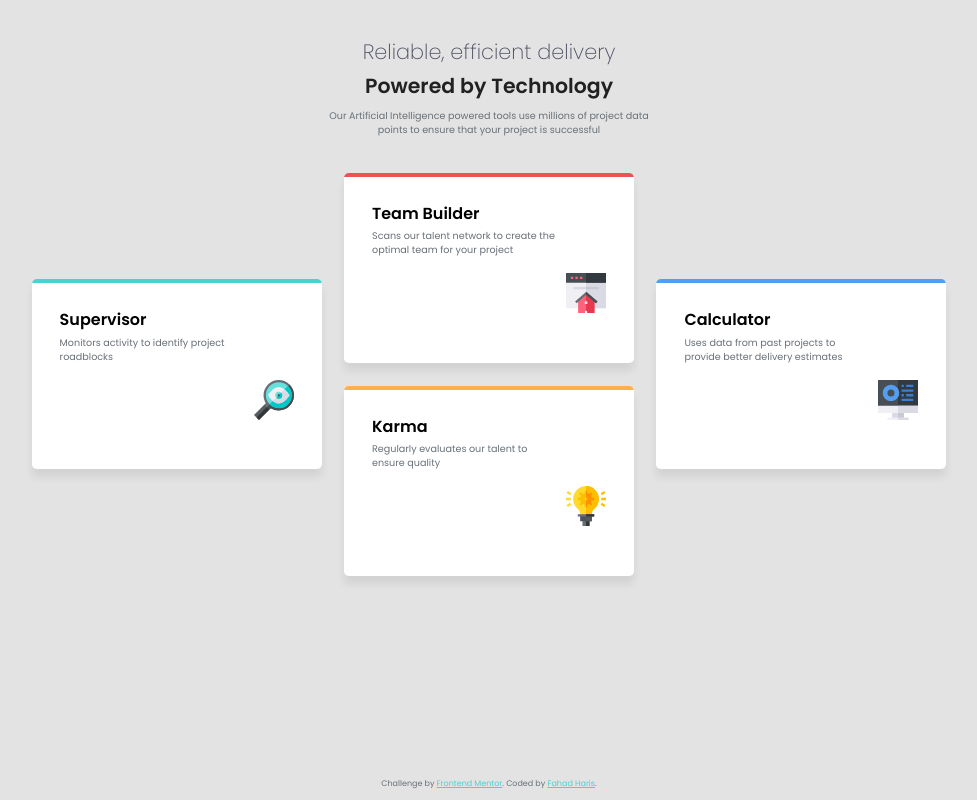
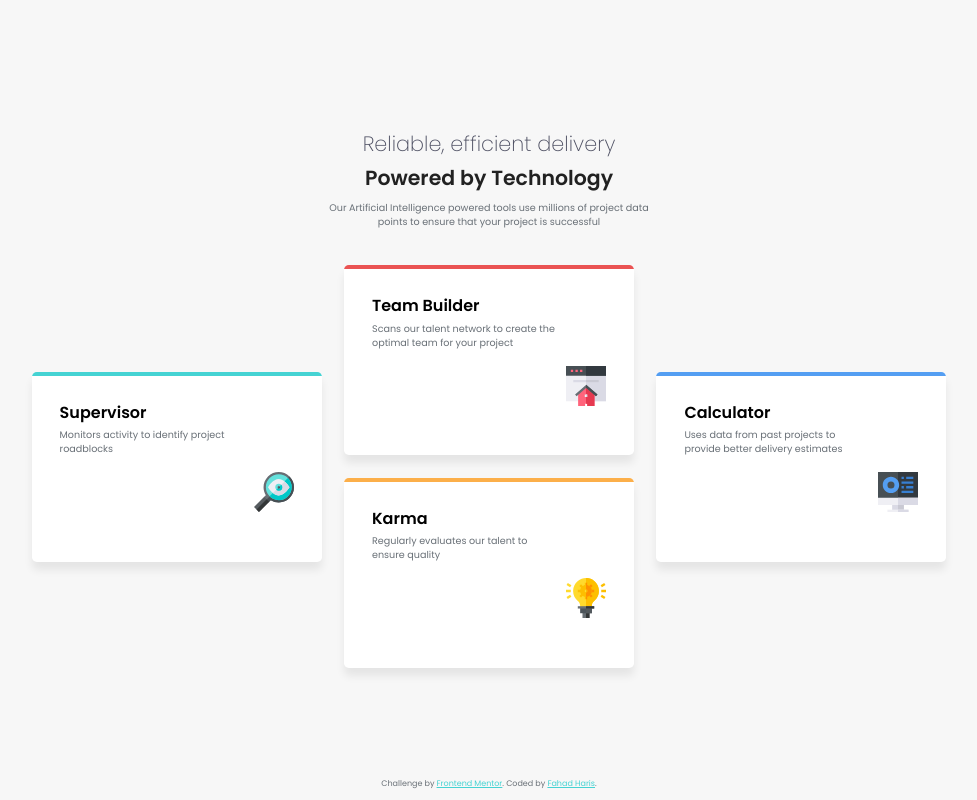
Before and after one commit to FahadHaris1/frontend-mentor-projects, a plain HTML site: page four-card-feature/index.html in a window 1280 px wide. Shown: the whole page, without its empty margins (151-1128 px from the left). Drawn offline with Linux system fonts and the light colour scheme.

Commit message:
Update style.css

```diff
--- a/four-card-feature/style.css
+++ b/four-card-feature/style.css
@@ -4,12 +4,13 @@
     box-sizing: border-box;
 }
 body{
+    min-height: 100vh;
     display:flex;
     flex-direction: column;
     align-items: center;
     justify-content: center;
     padding:20px;
-    background-color:hsl(0, 0%, 89%);
+    background-color:hsl(0, 0%, 97%);
 
     font-family: 'Poppins';
 }
```
